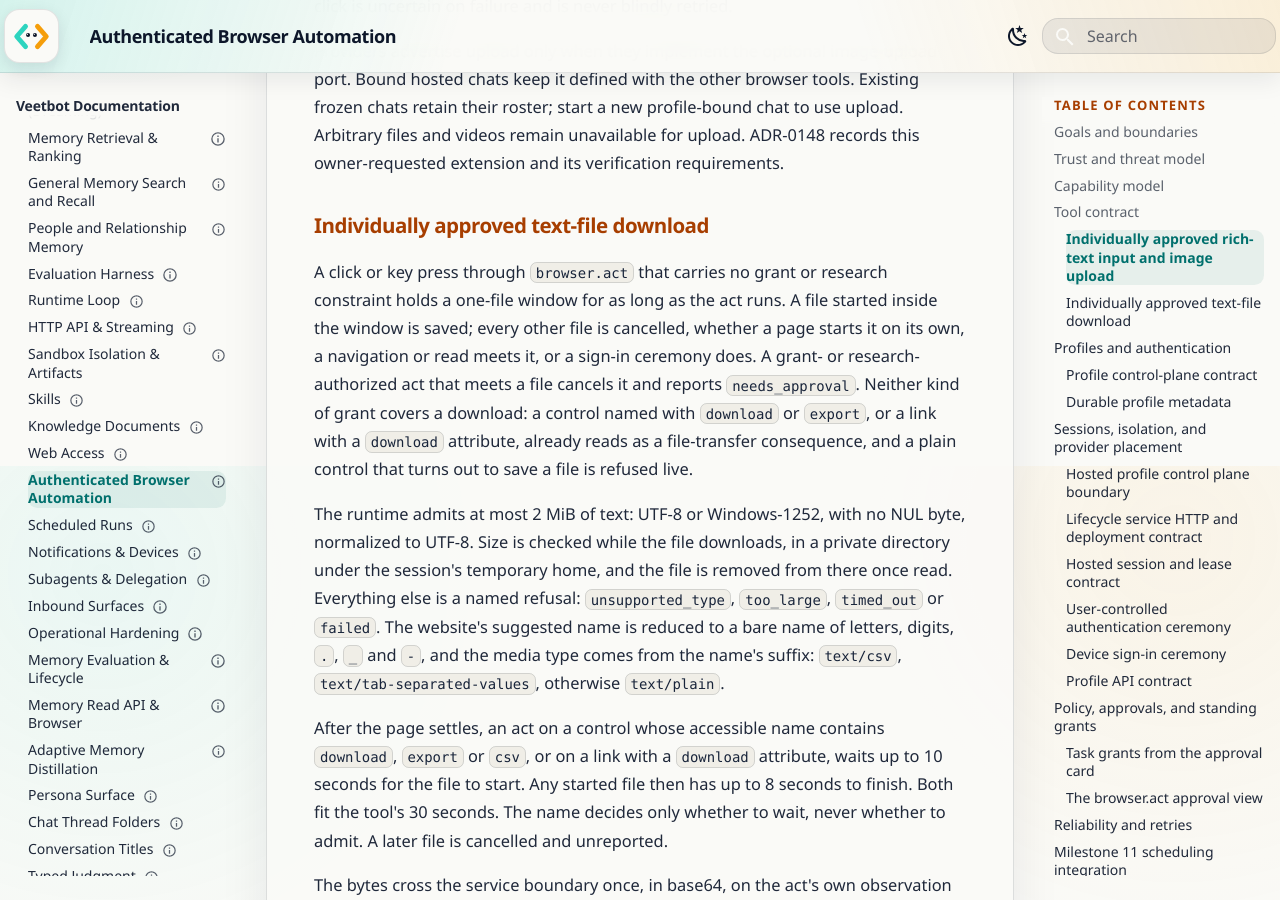
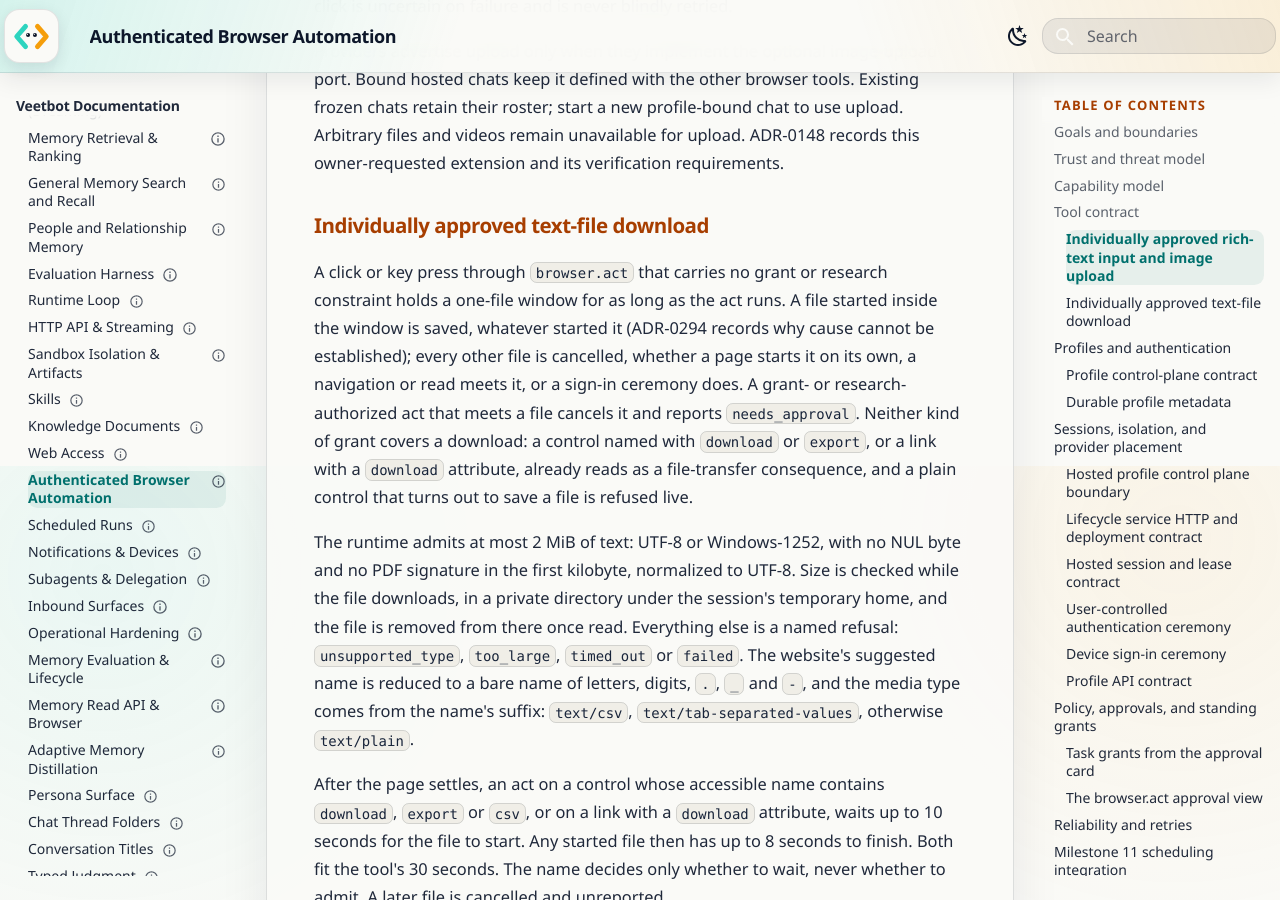
Before and after one commit to avitus/veetbot, an MkDocs documentation site: the page built from docs/plan/browser-automation.md, in a window 1280 px wide and 900 px high, scrolled down 6734 px. Built offline with MkDocs 1.6.1 and Material for MkDocs 9.7.7, drawn with Linux system fonts in a browser that asks for light colours.

Commit message:
Refuse a plain-character PDF and stop a file an act abandons at once
CodeRabbit: a PDF of plain characters passed the text checks and was saved, though
ADR-0294 refuses PDFs. A PDF signature in the first kilobyte is now refused, on
both sides of the service boundary.

An act that ended in the instant after a file started cancelled its read before
the read's first step, so no cleanup ran and the transfer went on. The act now
stops the file itself in that case.

The ADR said a page's own timer was always cancelled. A timer firing during an
approved click is not: the window is a span of time, and a page that saves a
fetched file from a script carries no link to the click. The ADR records this as
a residual risk for the owner to accept, and a test pins the behavior.

Reading-Lane: A

Co-Authored-By: Claude Opus 5.5 <noreply@anthropic.com>
Glen-Conversation: dc98c6a1-4db8-4553-9803-59701df5728a

```diff
--- a/docs/plan/browser-automation.md
+++ b/docs/plan/browser-automation.md
@@ -251,16 +251,17 @@ owner-requested extension and its verification requirements.
 
 A click or key press through `browser.act` that carries no grant or research
 constraint holds a one-file window for as long as the act runs. A file started
-inside the window is saved; every other file is cancelled, whether a page starts
-it on its own, a navigation or read meets it, or a sign-in ceremony does. A grant-
+inside the window is saved, whatever started it (ADR-0294 records why cause cannot
+be established); every other file is cancelled, whether a page starts it on its
+own, a navigation or read meets it, or a sign-in ceremony does. A grant-
 or research-authorized act that meets a file cancels it and reports
 `needs_approval`. Neither kind of grant covers a download: a control named with
 `download` or `export`, or a link with a `download` attribute, already reads as a
 file-transfer consequence, and a plain control that turns out to save a file is
 refused live.
 
-The runtime admits at most 2 MiB of text: UTF-8 or Windows-1252, with no NUL byte,
-normalized to UTF-8. Size is checked while the file downloads, in a private
+The runtime admits at most 2 MiB of text: UTF-8 or Windows-1252, with no NUL byte
+and no PDF signature in the first kilobyte, normalized to UTF-8. Size is checked while the file downloads, in a private
 directory under the session's temporary home, and the file is removed from there
 once read. Everything else is a named refusal: `unsupported_type`, `too_large`,
 `timed_out` or `failed`. The website's suggested name is reduced to a bare name of
--- a/docs/status/citation-ledger.yaml
+++ b/docs/status/citation-ledger.yaml
@@ -28,7 +28,7 @@ citations:
   - cite: "docs/plan/email-experience.md#docs/plan/event-log-and-persistence.md:698"
     excerpt: "| Interactive | 0 | A user is waiting on this turn | Seconds"
     digest: "4b1df335443d0c4a"
-  - cite: "docs/plan/email-integration.md#docs/plan/browser-automation.md:1372-1376"
+  - cite: "docs/plan/email-integration.md#docs/plan/browser-automation.md:1373-1377"
     excerpt: "Browser mutation uses the existing effect-sent boundary. Onc"
     digest: "43076826d2dad9ad"
   - cite: "docs/plan/email-integration.md#docs/plan/operational-hardening.md:321-325"
```
Also changed, not shown: docs/adr/0294-approved-browser-file-download.md (+14 -4 lines), docs/plan/email-integration.md (+1 -1 lines), 3 other files.
